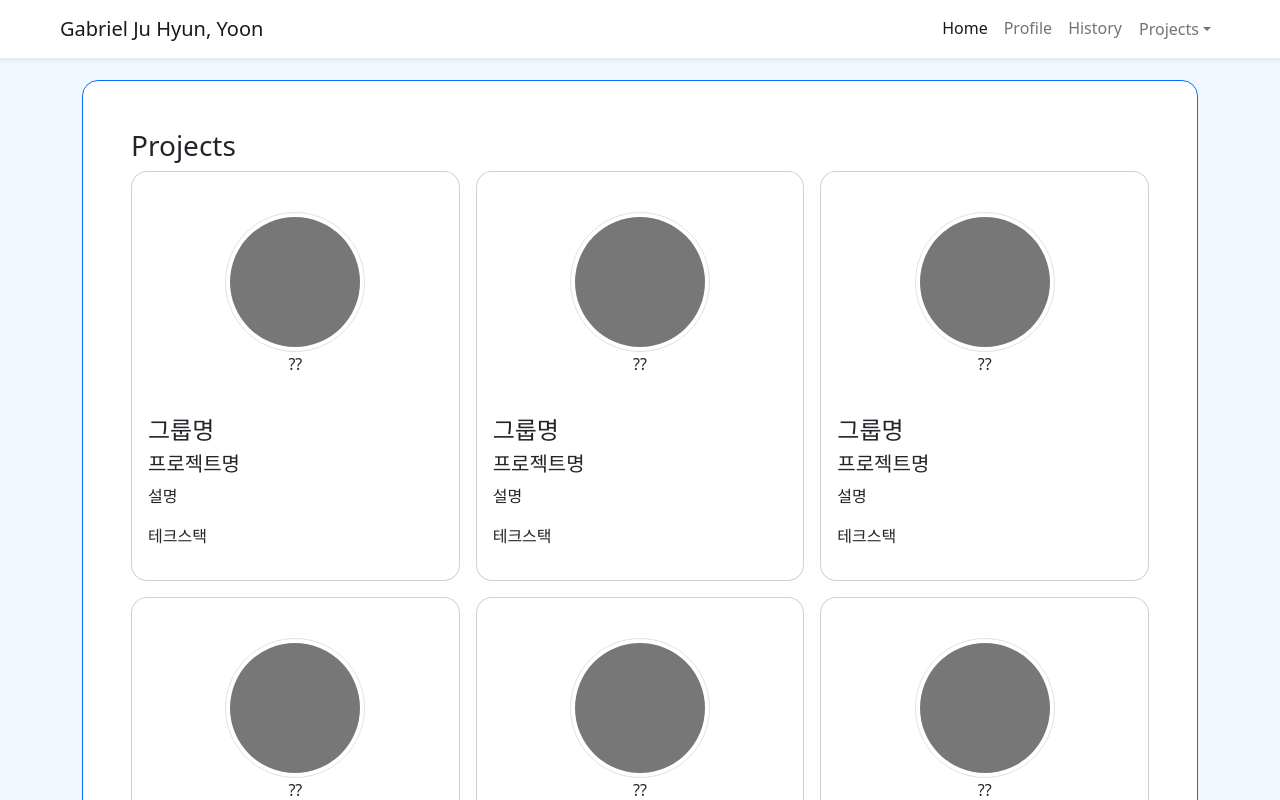
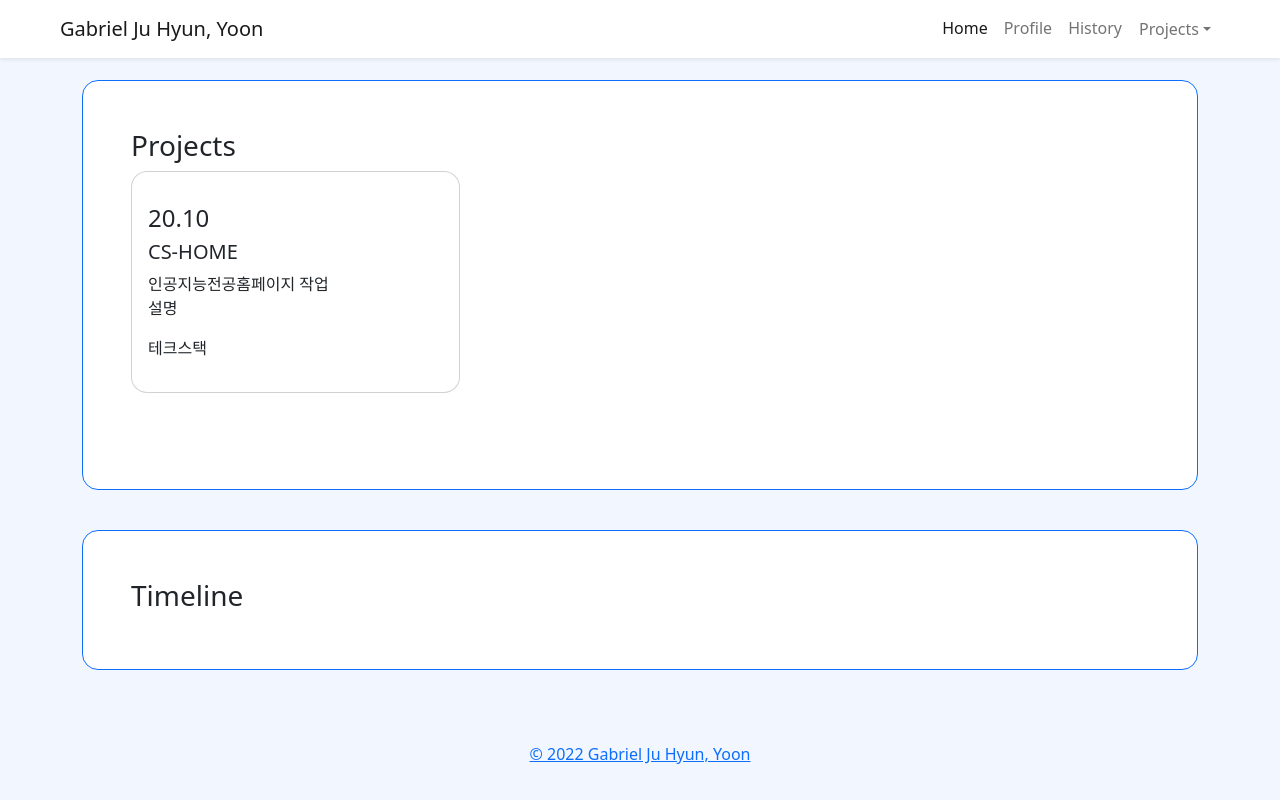
Before and after one commit to gabrielyoon7/gabrielyoon7, a React (Create React App) app: page /gabrielyoon7/career in a window 1280 px wide. Shown: the top 800 px of the page. Built offline with nearby package versions, Linux system fonts and the light colour scheme.

Commit message:
프로젝트 카드 수정중

```diff
--- a/package.json
+++ b/package.json
@@ -13,8 +13,10 @@
     "react": "^18.2.0",
     "react-bootstrap": "^2.4.0",
     "react-dom": "^18.2.0",
+    "react-markdown": "^8.0.3",
     "react-router-dom": "6",
     "react-scripts": "5.0.1",
+    "remark-gfm": "^3.0.1",
     "web-vitals": "^2.1.4"
   },
   "scripts": {
--- /dev/null
+++ b/src/assets/data/projects.js
@@ -0,0 +1,13 @@
+export default [
+    {
+        key:0,
+        period_start:"20.10",
+        period_end:"21.12",
+        team:"CS-HOME",
+        title:"인공지능전공홈페이지 작업",
+        short_description:"설명",
+        long_description:"",
+        tech_stack:[],
+    },
+
+]
--- a/src/component/projects/ProjectCard.js
+++ b/src/component/projects/ProjectCard.js
@@ -1,17 +1,14 @@
-export default () => {
+export default (props) => {
     return (
         <div className="col">
             <a href="#" className="text-decoration-none text-dark" data-bs-toggle="modal" data-bs-target="#project-modal" >
                 <div className="card p-3 rounded-4">
                     <div className="row">
-                        <div className="text-center col-xxl-4 py-4">
-                            <svg className="img-thumbnail rounded-circle" width="140" height="140" xmlns="http://www.w3.org/2000/svg" role="img" aria-label="Placeholder: 140x140" preserveAspectRatio="xMidYMid slice" focusable="false"><title>Placeholder</title><rect width="100%" height="100%" fill="#777" /><text x="50%" y="50%" fill="#777" dy=".3em">140x140</text></svg>
-                            <div>??</div>
-                        </div>
-                        <div className="col-xxl-8 py-3">
-                            <h4>그룹명</h4>
-                            <h5>프로젝트명</h5>
-                            <p>설명</p>
+                        <div className="col py-3">
+                            <h4>{props.project.period_start}</h4>
+                            <h5>{props.project.team}</h5>
+                            <div>{props.project.title}</div>
+                            <p>{props.project.short_description}</p>
                             <div>
                                 테크스택
                             </div>
--- a/src/container/history/Projects.js
+++ b/src/container/history/Projects.js
@@ -1,17 +1,11 @@
 import ProjectCard from "../../component/projects/ProjectCard"
+import projects from "../../assets/data/projects"
 
 export default () => {
-    const projects = []
     return (
         <>
             <div className="row row-cols-1 row-cols-sm-2 row-cols-md-3 g-3 align-items-stretch mb-5">
-                <ProjectCard />
-                <ProjectCard />
-                <ProjectCard />
-                <ProjectCard />
-                <ProjectCard />
-                <ProjectCard />
-                <ProjectCard />
+                {projects.map((project)=><ProjectCard key={project.key} project={project}/>)}
             </div>
             <div className="modal fade" id="project-modal" tabIndex="-1" aria-labelledby="exampleModalLabel" aria-hidden="true">
                 {/* 기사 보여주는 모달 */}
```
Also changed, not shown: 2 other files (tests, documents, lock files or other folders).
